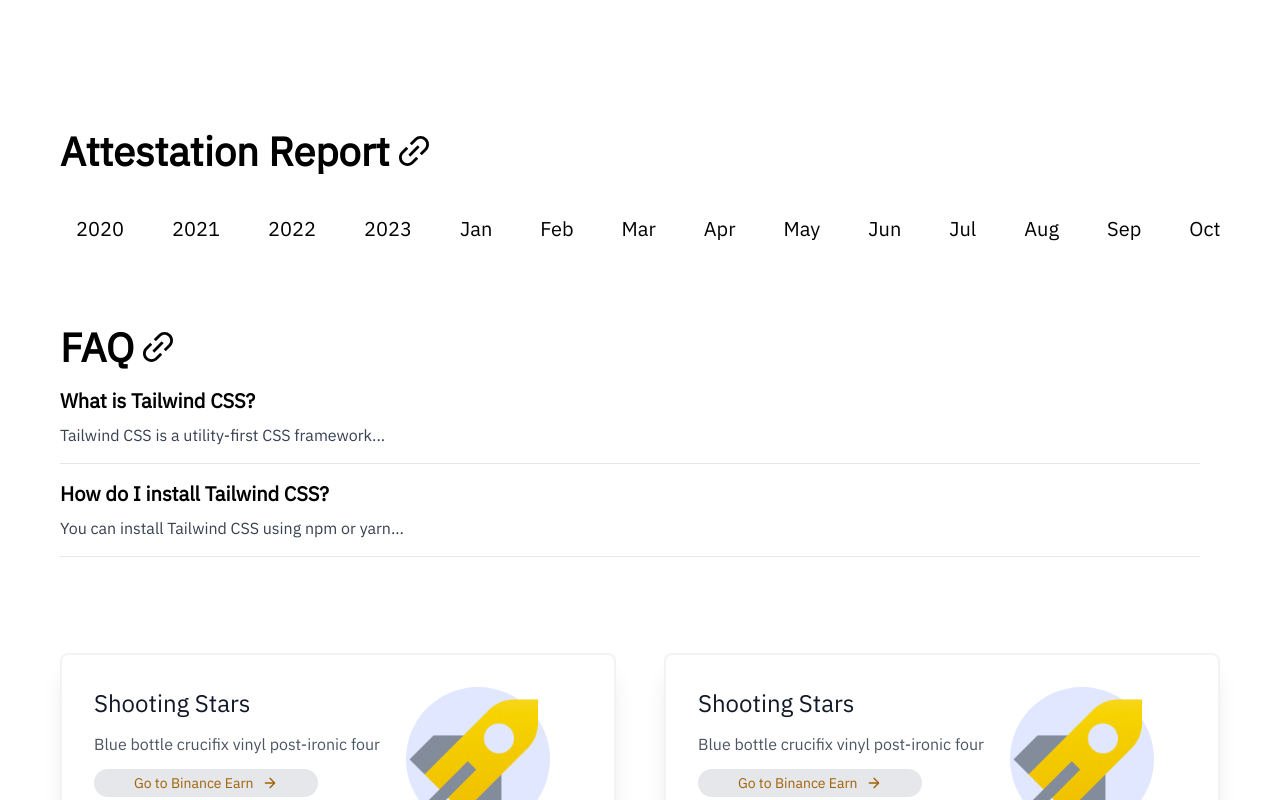
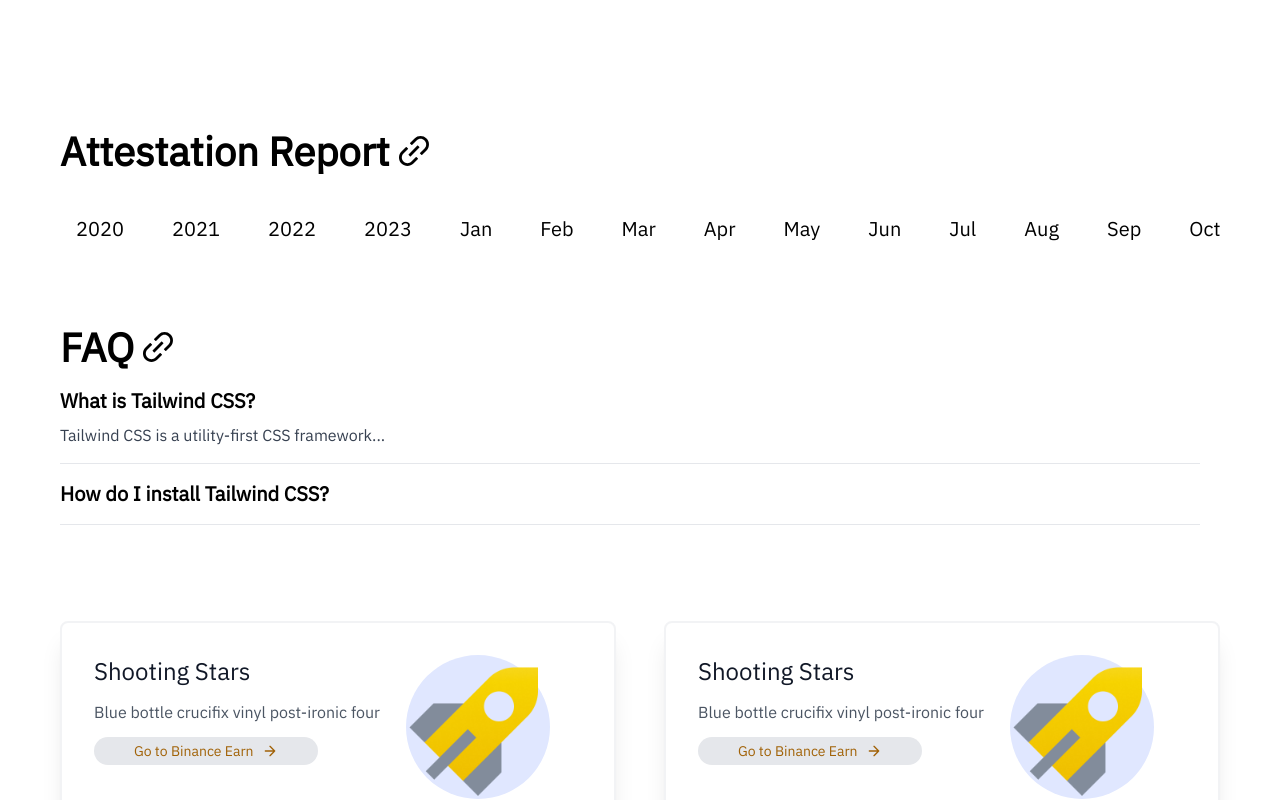
Before and after one commit to nahianhasan161/stable-coin-react, a Next.js app: page / in a window 1280 px wide. Both pictures are taken after a click on the button "What is Tailwind CSS?". Shown: the part 3049-3849 px from the top of the page. Built offline with nearby package versions, Linux system fonts and the light colour scheme.

Commit message:
fix:faq toggle

```diff
--- a/src/app/components/home/FaqItem.tsx
+++ b/src/app/components/home/FaqItem.tsx
@@ -12,23 +12,29 @@ interface FaqItemProps {
 }
 
 const FaqItem: React.FC<FaqItemProps> = ({ faqData }) => {
-  const [isOpen, setIsOpen] = useState(false);
+  const [showList, setShowList] = useState<number[]>([]);
 
-  const toggleAccordion = () => {
-    setIsOpen((prevIsOpen) => !prevIsOpen);
+  const toggleAccordion = (key: number) => {
+    if (showList.includes(key)) {
+      setShowList((prevList) => prevList.filter((num) => num !== key));
+    } else {
+      setShowList((prevList) => [...prevList, key]);
+    }
   };
-
+  console.log(showList);
   return faqData.map((Faq, key) => (
     <div className="border-b border-gray-200 py-4" key={key}>
       <button
         className="w-full text-left font-semibold text-xl focus:outline-none"
         onClick={() => {
-          toggleAccordion();
+          toggleAccordion(key);
         }}
       >
         {Faq.question}
       </button>
-      {isOpen && <p className="mt-2 text-gray-700">{Faq.answer}</p>}
+      {showList.includes(key) && (
+        <p className="mt-2 text-gray-700">{Faq.answer}</p>
+      )}
     </div>
   ));
 };
```
